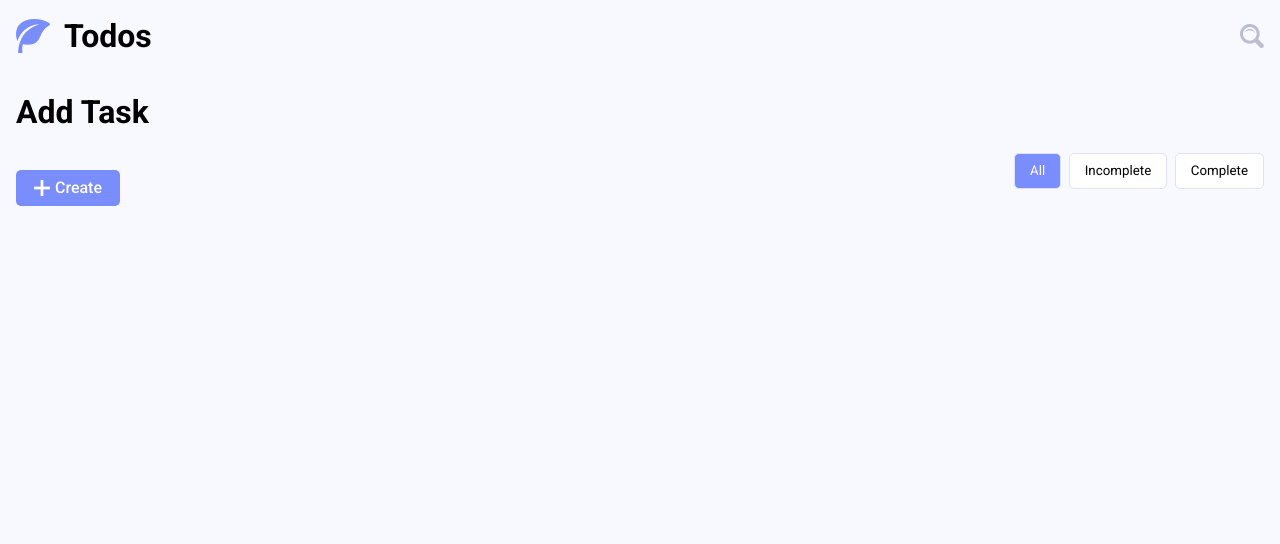
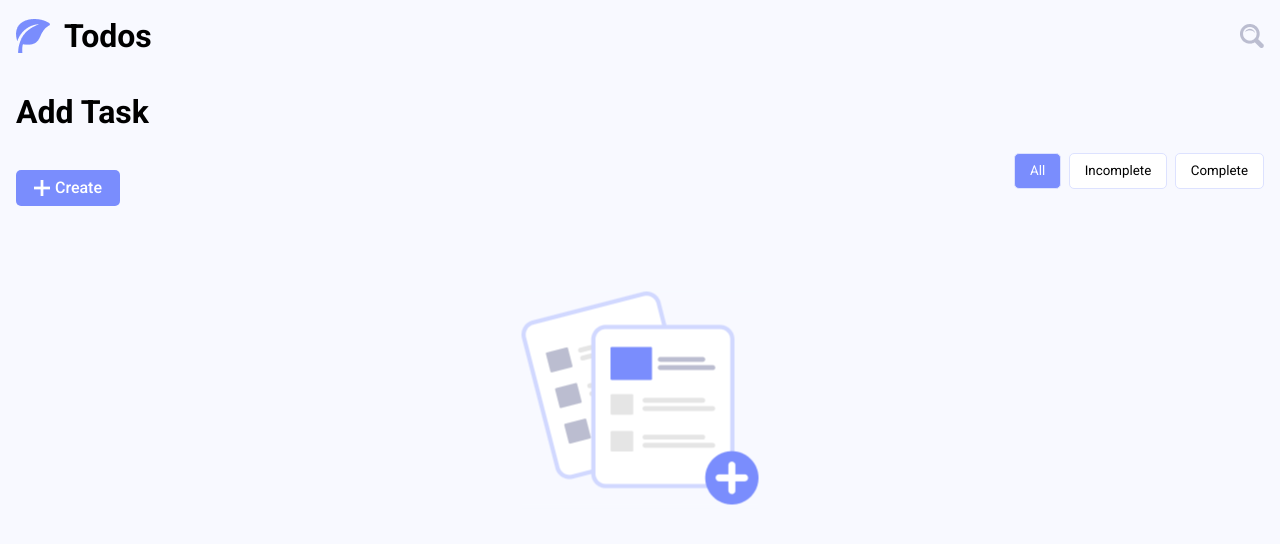
Before and after one commit to ahr-wtag/react-todo-app, a React (Create React App) app: page / in a window 1280 px wide. Shown: the top 544 px of the page. Built offline with nearby package versions, Linux system fonts and the light colour scheme.

Commit message:
(step-7) add icon for empty page

```diff
--- /dev/null
+++ b/src/components/EmptyPage/index.jsx
@@ -0,0 +1,20 @@
+import React from "react";
+import PropTypes from "prop-types";
+import { EMPTY_PAGE_ICON_ALT_TEXT, ICON_EMPTY_PAGE } from "utils/constant";
+import style from "components/EmptyPage/index.module.scss";
+const EmptyPage = ({ showCreateCard, onShowCreateCard }) => {
+  return (
+    <div className={style.container}>
+      <img
+        onClick={() => onShowCreateCard(!showCreateCard)}
+        src={ICON_EMPTY_PAGE}
+        alt={EMPTY_PAGE_ICON_ALT_TEXT}
+      />
+    </div>
+  );
+};
+EmptyPage.propTypes = {
+  onShowCreateCard: PropTypes.func.isRequired,
+  showCreateCard: PropTypes.bool.isRequired,
+};
+export default EmptyPage;
--- /dev/null
+++ b/src/components/EmptyPage/index.module.scss
@@ -0,0 +1,6 @@
+.container {
+  position: absolute;
+  top: 50%;
+  left: 50%;
+  transform: translate(-50%, -50%);
+}
--- a/src/components/TaskBoard/index.jsx
+++ b/src/components/TaskBoard/index.jsx
@@ -16,6 +16,7 @@ import {
 } from "utils/constant";
 import { paginationUpdate } from "store/actions/";
 import TaskList from "components/TaskList";
+import EmptyPage from "components/EmptyPage";
 
 const TaskBoard = () => {
   const [showCreateCard, setShowCreateCard] = useState(false);
@@ -82,6 +83,13 @@ const TaskBoard = () => {
         </div>
       </div>
       <div className={style.taskBoard}>
+        {Boolean(taskLength + showCreateCard) || (
+          <EmptyPage
+            onShowCreateCard={setShowCreateCard}
+            showCreateCard={showCreateCard}
+          />
+        )}
+
         {showCreateCard && (
           <AddTaskCard
             showCreateCard
--- a/src/utils/constant/images.js
+++ b/src/utils/constant/images.js
@@ -4,6 +4,7 @@ import deleteIcon from "assets/images/icons/deleteIcon.png";
 import completeIcon from "assets/images/icons/completeIcon.png";
 import editIcon from "assets/images/icons/editIcon.png";
 import addIcon from "assets/images/icons/addIcon.png";
+import emptyPageIcon from "assets/images/icons/emptyPageIcon.png";
 
 export const ICON_LOGO = logo;
 export const ICON_SEARCH = searchIcon;
@@ -11,6 +12,7 @@ export const ICON_DELETE = deleteIcon;
 export const ICON_COMPLETE = completeIcon;
 export const ICON_EDIT = editIcon;
 export const ICON_ADD = addIcon;
+export const ICON_EMPTY_PAGE = emptyPageIcon;
 
 export const LOGO_ICON_ALT_TEXT = "logo";
 export const SEARCH_ICON_ALT_TEXT = "search icon";
@@ -18,3 +20,4 @@ export const DELETE_ICON_ALT_TEXT = "delete icon";
 export const COMPLETE_ICON_ALT_TEXT = "complete icon";
 export const EDIT_ICON_ALT_TEXT = "edit icon";
 export const ADD_ICON_ALT_TEXT = "add icon";
+export const EMPTY_PAGE_ICON_ALT_TEXT = "Empty Page Icon";
--- a/src/utils/constant/index.js
+++ b/src/utils/constant/index.js
@@ -20,6 +20,8 @@ import {
   EDIT_ICON_ALT_TEXT,
   ICON_ADD,
   ADD_ICON_ALT_TEXT,
+  ICON_EMPTY_PAGE,
+  EMPTY_PAGE_ICON_ALT_TEXT,
 } from "utils/constant/images";
 
 export {
@@ -42,4 +44,6 @@ export {
   EDIT_ICON_ALT_TEXT,
   ICON_ADD,
   ADD_ICON_ALT_TEXT,
+  ICON_EMPTY_PAGE,
+  EMPTY_PAGE_ICON_ALT_TEXT,
 };
```
Also changed, not shown: src/assets/images/icons/emptyPageIcon.png (added).
